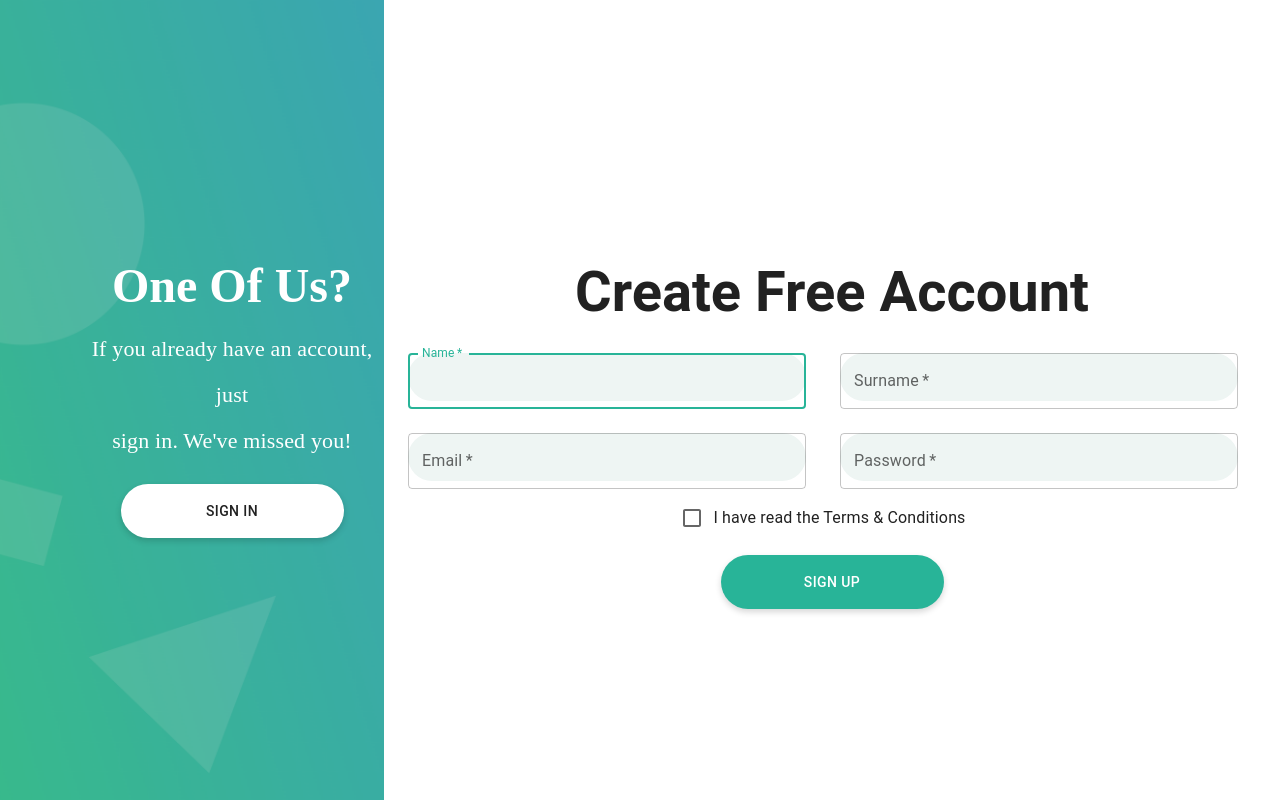
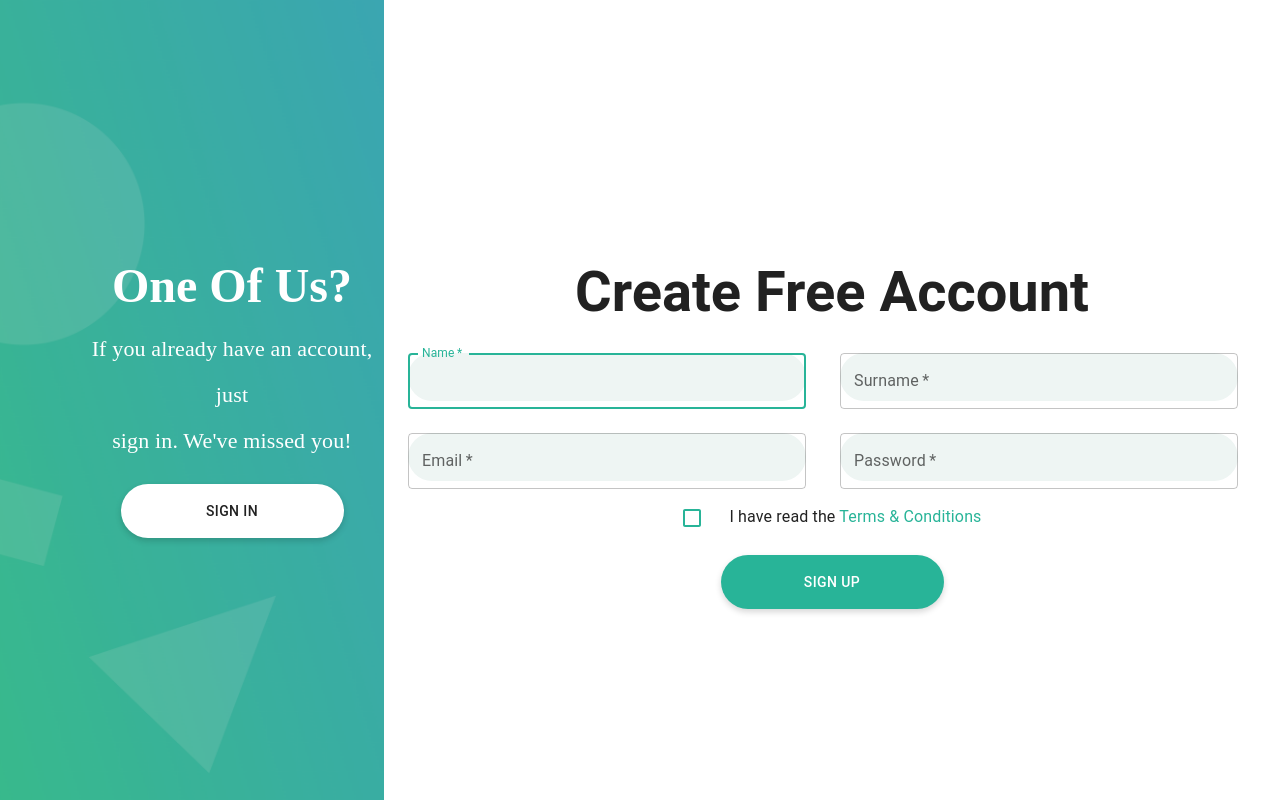
Before and after one commit to DianaKagramanyan/Login-Register, a React (Create React App) app: page /signup in a window 1280 px wide. Built offline with nearby package versions, Linux system fonts and the light colour scheme.

Commit message:
corrected styles

```diff
--- a/src/register/register.js
+++ b/src/register/register.js
@@ -112,9 +112,10 @@ const Register = () => {
 
                 <Grid item xs={12}>
                   <FormControlLabel
-                    control={<Checkbox value="allowExtraEmails" color="primary"/>}
-                    label="I have read the Terms & Conditions "
+                    control={<Checkbox sx={{color: '#28B498'}} value="allowExtraEmails" color="primary"/>}
+                    // label="I have read the Terms & Conditions "
                   />
+                  I have read the <span className='checkbox'>Terms & Conditions</span>
                 </Grid>
 
 
--- a/src/styles.css
+++ b/src/styles.css
@@ -93,3 +93,6 @@ html, body, #root {
     color: white;
     display: flex;
 }
+.checkbox{
+    color: #28B498;
+}
```
